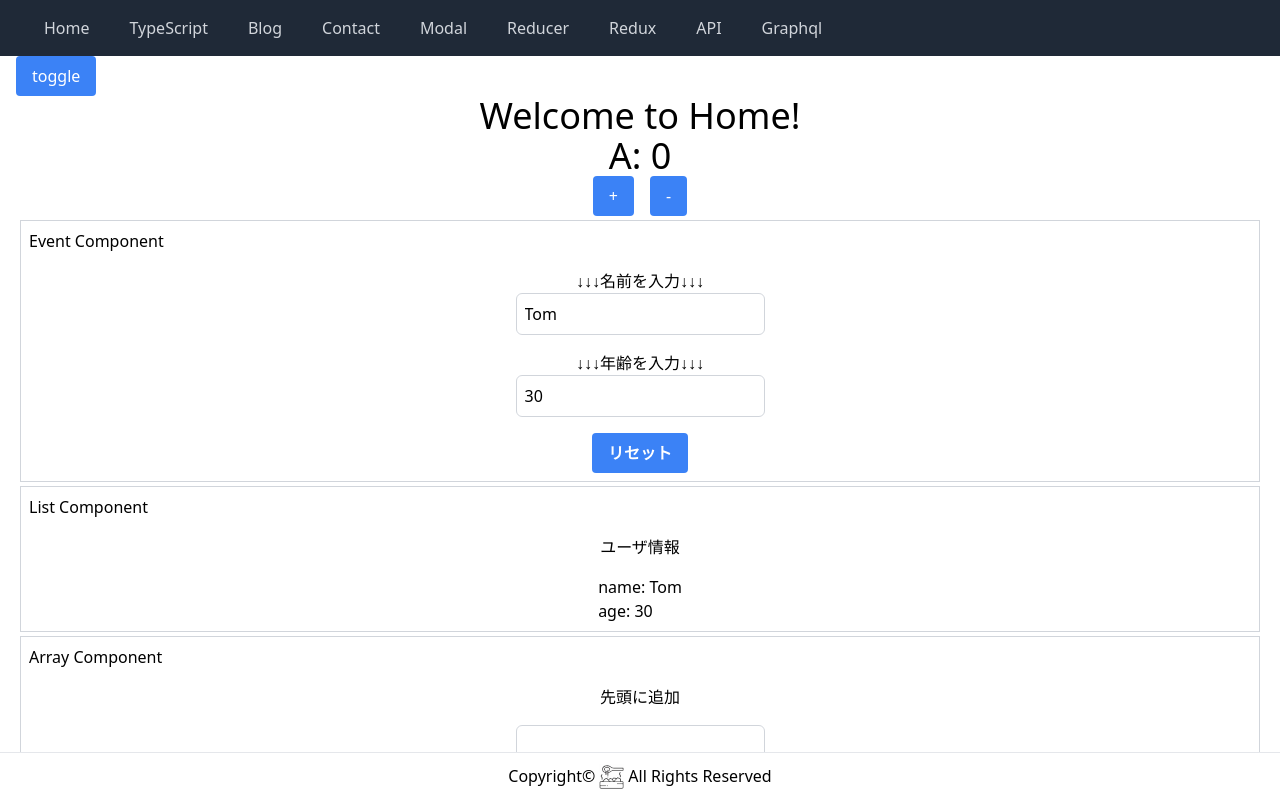
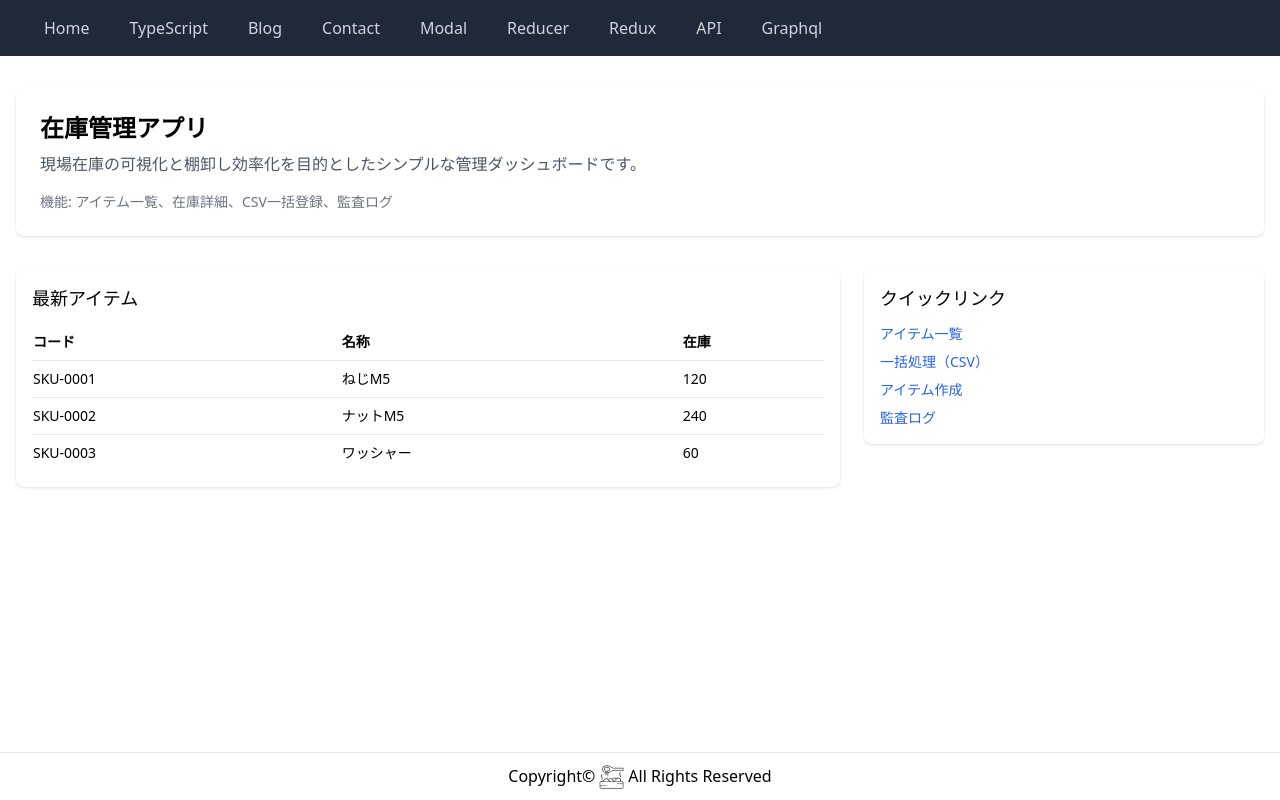
Before and after one commit to NewM07x2/HomeStock, a Next.js app in the folder next-app/: page / in a window 1280 px wide. Built offline with nearby package versions, Linux system fonts and the light colour scheme.

Commit message:
ホームページコンポーネントを整理し、RecentItems、QuickLinks、HomeHeroを追加

```diff
--- a/next-app/src/app/page.tsx
+++ b/next-app/src/app/page.tsx
@@ -1,60 +1,23 @@
-'use client'
-import React, { useState, useEffect } from 'react';
-
-// components
-import { List } from '../components/sample/List';
-import { Title } from '../components/sample/Title'
-import { Count } from '../components/sample/Count'
-import { Event } from '../components/sample/Event'
-import { Array } from '../components/sample/Array'
-
-// store.js
-// import { func } from '../module/index'
-// import { Button } from '@/stories/Button';
-
-interface Person {
-  name: string;
-  age: number | string;
-}
+import React from 'react'
+import HomeHero from '@/components/home/HomeHero'
+import QuickLinks from '@/components/home/QuickLinks'
+import RecentItems from '@/components/home/RecentItems'
 
 export default function Home() {
-
-  const [toggle, setToggle] = useState(true);
-  const [countA, setCountA] = useState(0);
-  const [countB, setCountB] = useState(0);
-  const [person, setPerson] = useState<Person>({ name: "Tom", age: 30 });
-
-  const toggleComponent = () => {
-    setToggle(prev => !prev);
-  }
-  const updatePerson = (newPerson: Person) => {
-    setPerson(newPerson);
-  };
-  const resetPerson = () => {
-    setPerson({ name: "", age: "" })
-  }
-
   return (
     <div className="container mx-auto px-4">
-      {/* オブジェクト型のステートを扱う場合 */}
-        <button onClick={toggleComponent} className='bg-blue-500 hover:bg-blue-700 text-white py-2 px-4 rounded'>toggle</button>
-      {
-        toggle
-        ? <Count key="A" title="A" count={countA} setCount={setCountA} />
-        : <Count key="B" title="B" count={countB} setCount={setCountB} />
-      }
-      {/* オブジェクト型のステートを扱う場合 */}
-      <Event person={person} updatePerson={updatePerson} resetPerson={resetPerson} />
-       {/* コンポーネントの分割 */}
-      <div className='component' >
-        <List person={person}>
-          <Title />
-        </List>
+      <div className="py-8">
+        <HomeHero />
       </div>
-      {/* 配列の使用方法 */}
-      <div className='component' >
-        <Array person={person} />
+
+      <div className="grid grid-cols-1 md:grid-cols-3 gap-6">
+        <div className="md:col-span-2">
+          <RecentItems />
+        </div>
+        <aside className="md:col-span-1">
+          <QuickLinks />
+        </aside>
       </div>
     </div>
-  );
+  )
 }
--- /dev/null
+++ b/next-app/src/components/home/HomeHero.tsx
@@ -0,0 +1,13 @@
+import React from 'react'
+
+export default function HomeHero() {
+  return (
+    <section className="bg-white rounded-lg shadow p-6">
+      <h1 className="text-2xl font-semibold mb-2">在庫管理アプリ</h1>
+      <p className="text-gray-600">現場在庫の可視化と棚卸し効率化を目的としたシンプルな管理ダッシュボードです。</p>
+      <div className="mt-4">
+        <p className="text-sm text-gray-500">機能: アイテム一覧、在庫詳細、CSV一括登録、監査ログ</p>
+      </div>
+    </section>
+  )
+}
--- /dev/null
+++ b/next-app/src/components/home/QuickLinks.tsx
@@ -0,0 +1,24 @@
+import React from 'react'
+import Link from 'next/link'
+
+export default function QuickLinks() {
+  return (
+    <div className="bg-white rounded-lg shadow p-4">
+      <h2 className="text-lg font-medium mb-3">クイックリンク</h2>
+      <ul className="space-y-2 text-sm">
+        <li>
+          <Link href="/items" className="text-blue-600">アイテム一覧</Link>
+        </li>
+        <li>
+          <Link href="/bulk" className="text-blue-600">一括処理（CSV）</Link>
+        </li>
+        <li>
+          <Link href="/items/new" className="text-blue-600">アイテム作成</Link>
+        </li>
+        <li>
+          <Link href="/audit" className="text-blue-600">監査ログ</Link>
+        </li>
+      </ul>
+    </div>
+  )
+}
--- /dev/null
+++ b/next-app/src/components/home/RecentItems.tsx
@@ -0,0 +1,42 @@
+import React from 'react'
+
+type Item = {
+  id: string
+  code: string
+  name: string
+  qty: number
+}
+
+const sample: Item[] = [
+  { id: '1', code: 'SKU-0001', name: 'ねじM5', qty: 120 },
+  { id: '2', code: 'SKU-0002', name: 'ナットM5', qty: 240 },
+  { id: '3', code: 'SKU-0003', name: 'ワッシャー', qty: 60 }
+]
+
+export default function RecentItems() {
+  return (
+    <section className="bg-white rounded-lg shadow p-4">
+      <h2 className="text-lg font-medium mb-3">最新アイテム</h2>
+      <div className="overflow-x-auto">
+        <table className="min-w-full text-sm">
+          <thead>
+            <tr className="text-left border-b">
+              <th className="py-2">コード</th>
+              <th className="py-2">名称</th>
+              <th className="py-2">在庫</th>
+            </tr>
+          </thead>
+          <tbody>
+            {sample.map(item => (
+              <tr key={item.id} className="border-b last:border-b-0">
+                <td className="py-2">{item.code}</td>
+                <td className="py-2">{item.name}</td>
+                <td className="py-2">{item.qty}</td>
+              </tr>
+            ))}
+          </tbody>
+        </table>
+      </div>
+    </section>
+  )
+}
```
